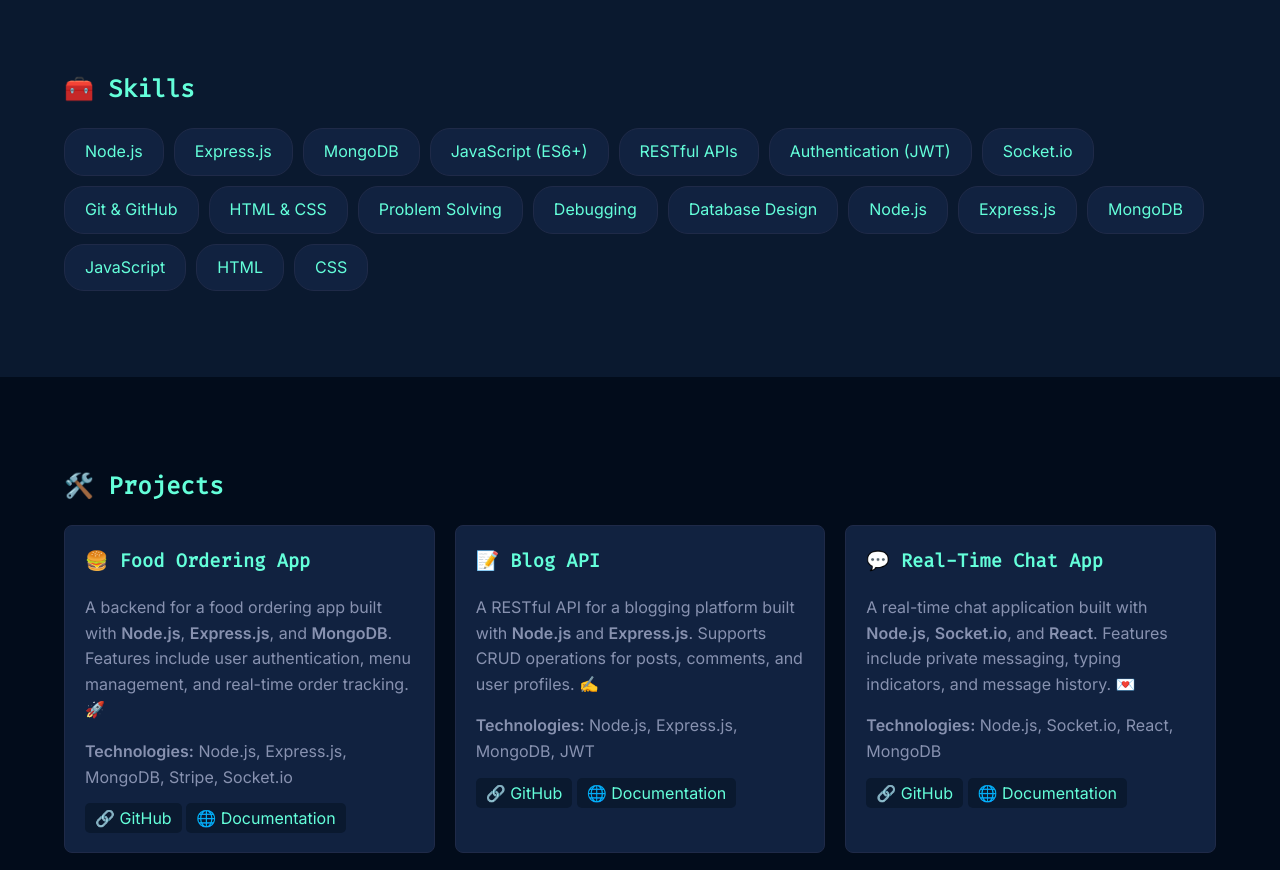
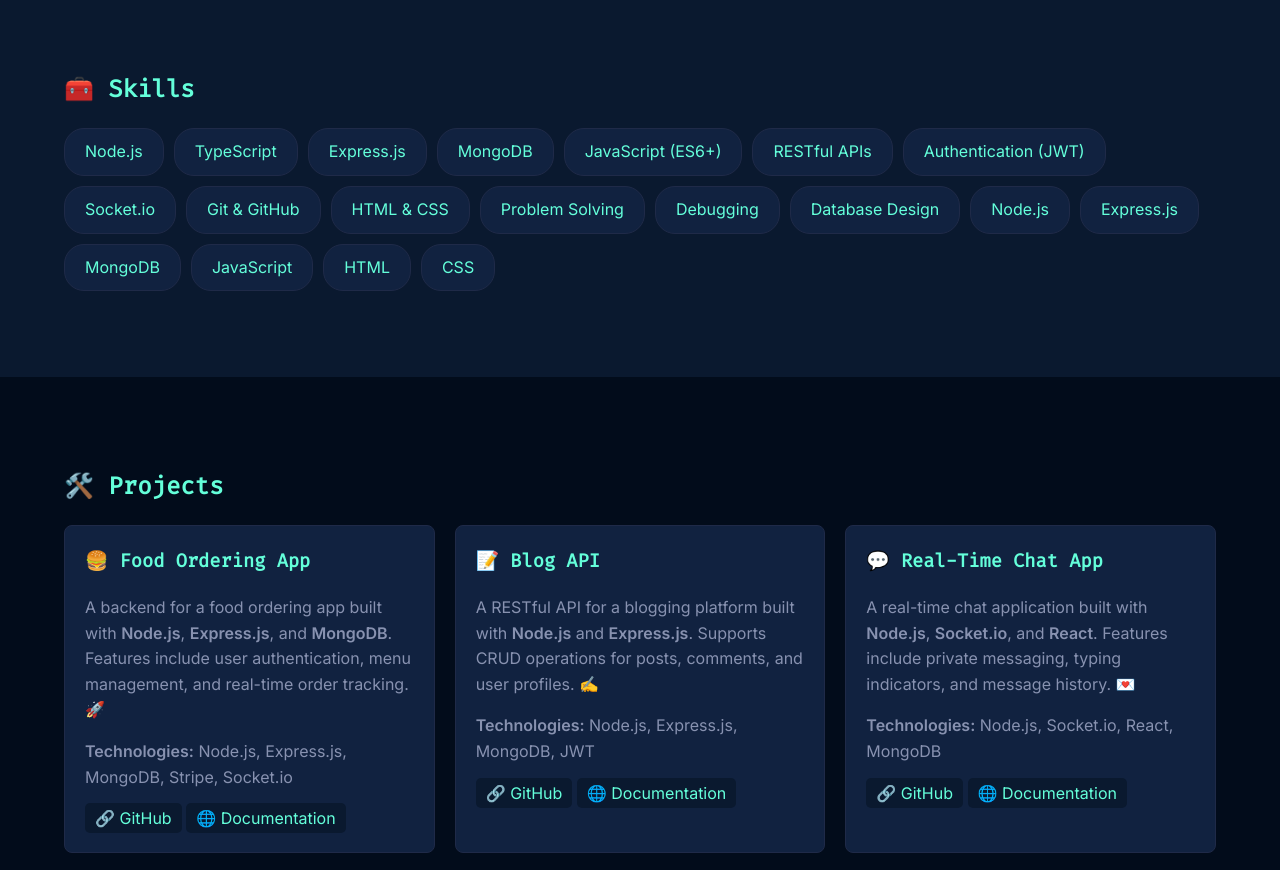
Before and after one commit to dev-Bambam/my-portfolio, a plain HTML site: page public/index.html in a window 1280 px wide. Shown: the part 1320-2190 px from the top of the page. Drawn offline with Linux system fonts and the light colour scheme.

Commit message:
adding finishing touches

```diff
--- a/public/index.html
+++ b/public/index.html
@@ -41,7 +41,7 @@
                   for building scalable and efficient web applications. 🚀
                </p>
                <p>
-                  I specialize in <strong>Node.js</strong>,<strong>TypeScript</strong>, <strong>Express.js</strong>, and
+                  I specialize in <strong>Node.js</strong>, <strong>TypeScript</strong>, <strong>Express.js</strong>, and
                   <strong>MongoDB</strong>, and I enjoy turning complex problems into simple,
                   elegant solutions. 💡 Whether it's designing APIs, optimizing databases, or
                   debugging tricky issues, I thrive on challenges and continuous learning. 📚
@@ -61,6 +61,7 @@
             <h2>🧰 Skills</h2>
             <ul class="skills-list">
                <li>Node.js</li>
+               <li>TypeScript</li>
                <li>Express.js</li>
                <li>MongoDB</li>
                <li>JavaScript (ES6+)</li>
```
